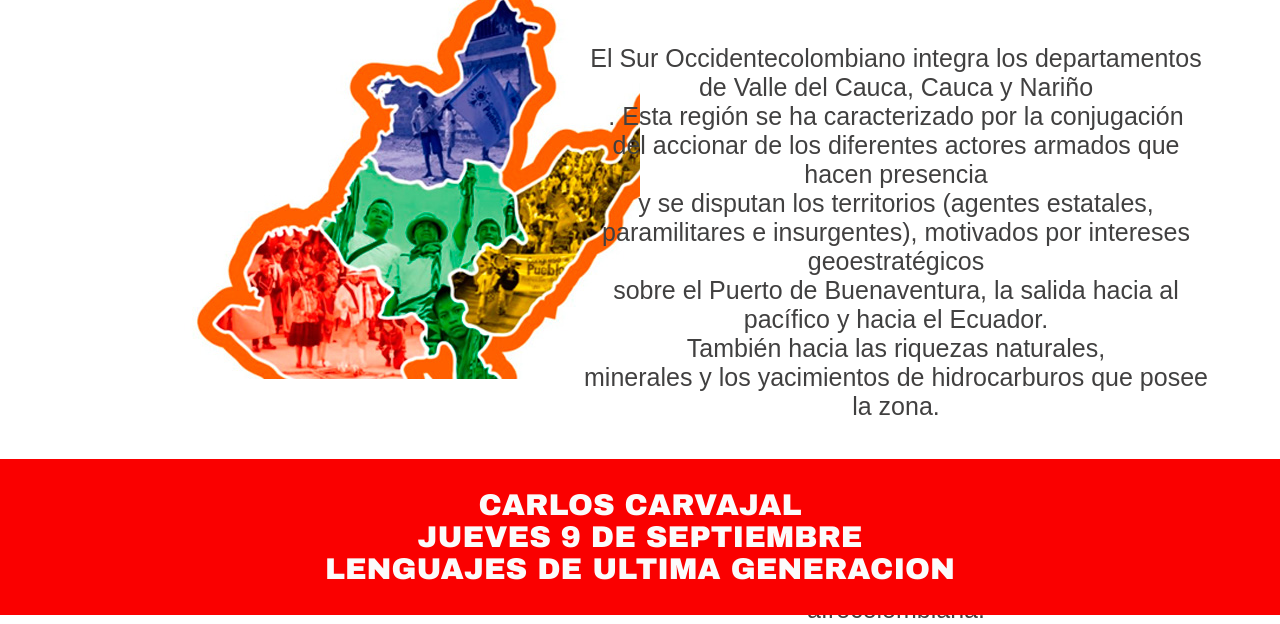
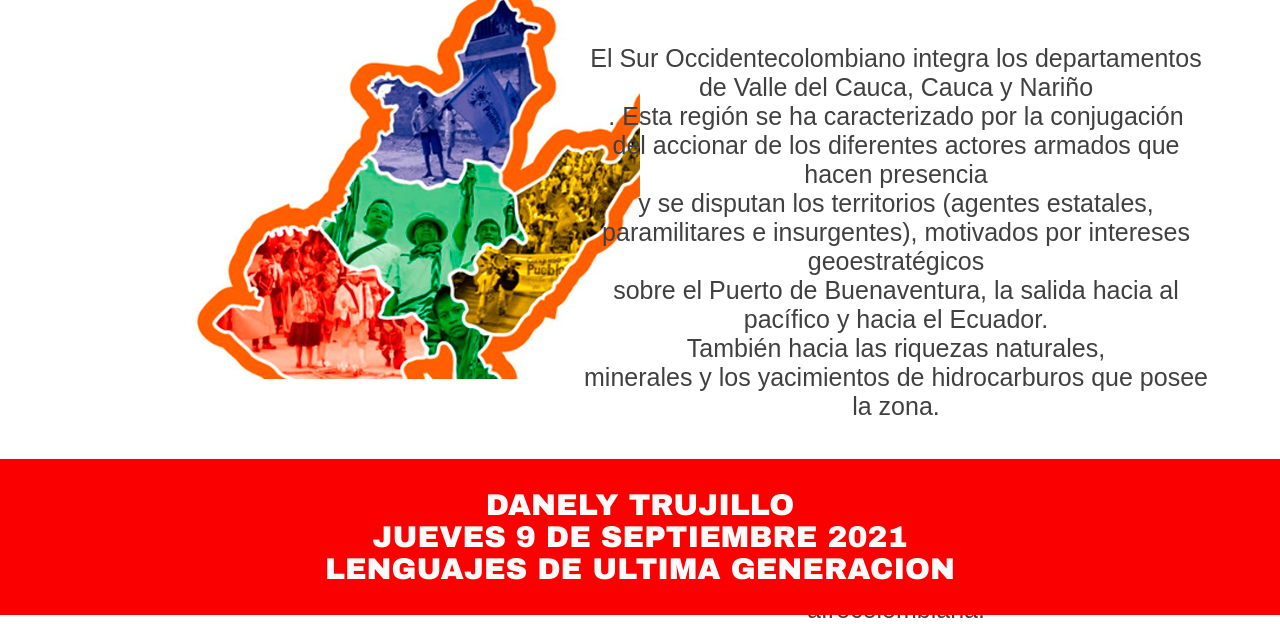
Before and after one commit to danelytrujillo/departamentos, a plain HTML site: page index.html in a window 1280 px wide. Shown: the part 181-805 px from the top of the page. Drawn offline with Linux system fonts and the light colour scheme.

```diff
--- a/index.html
+++ b/index.html
@@ -52,8 +52,8 @@
         afrocolombiana.
     </p>
     <footer align="center">
-        <p>CARLOS CARVAJAL
-            <br>JUEVES 9 DE SEPTIEMBRE
+        <p>DANELY TRUJILLO
+            <br>JUEVES 9 DE SEPTIEMBRE 2021
             <br>LENGUAJES DE ULTIMA GENERACION
         </p>
     </footer>
```
